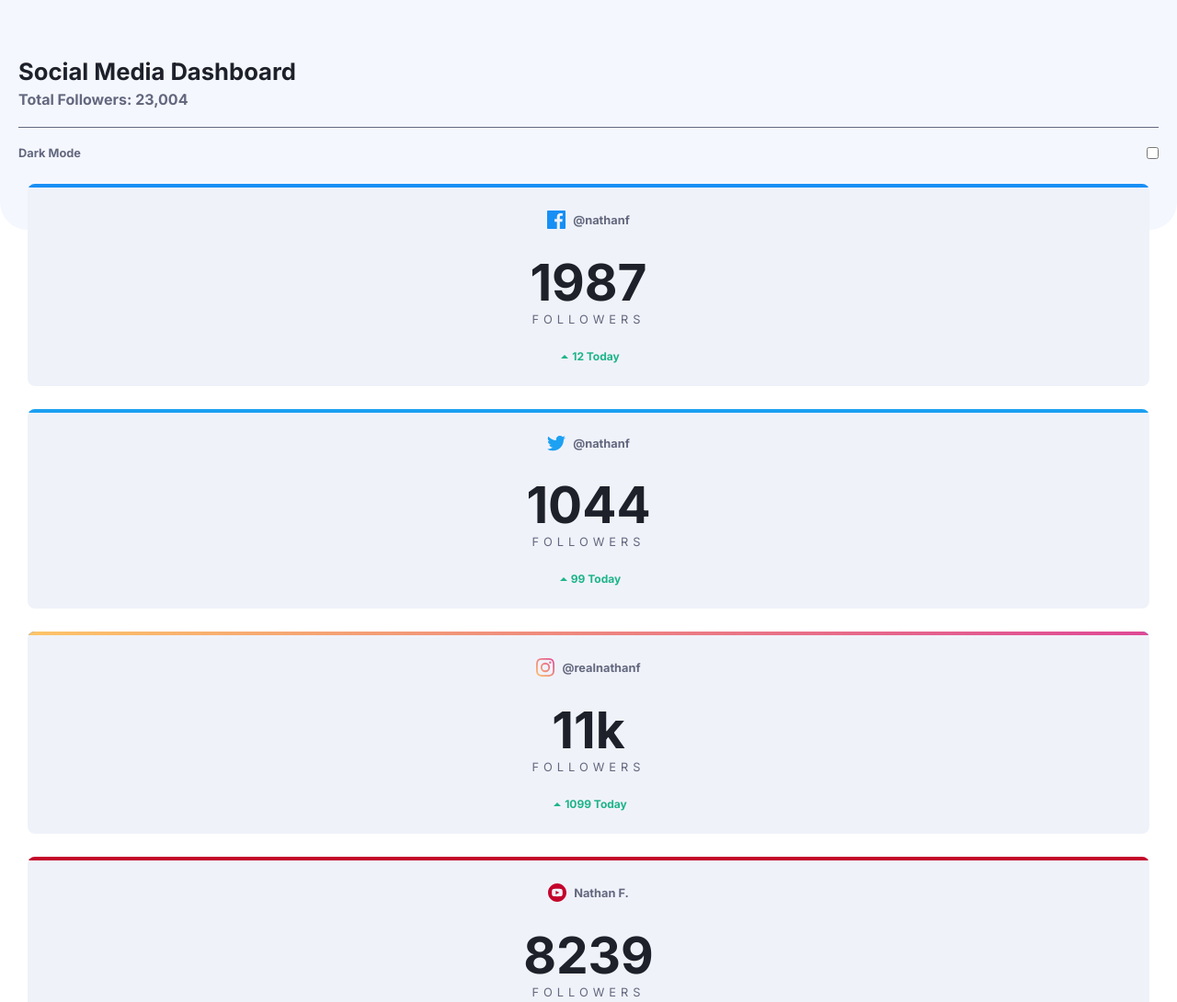
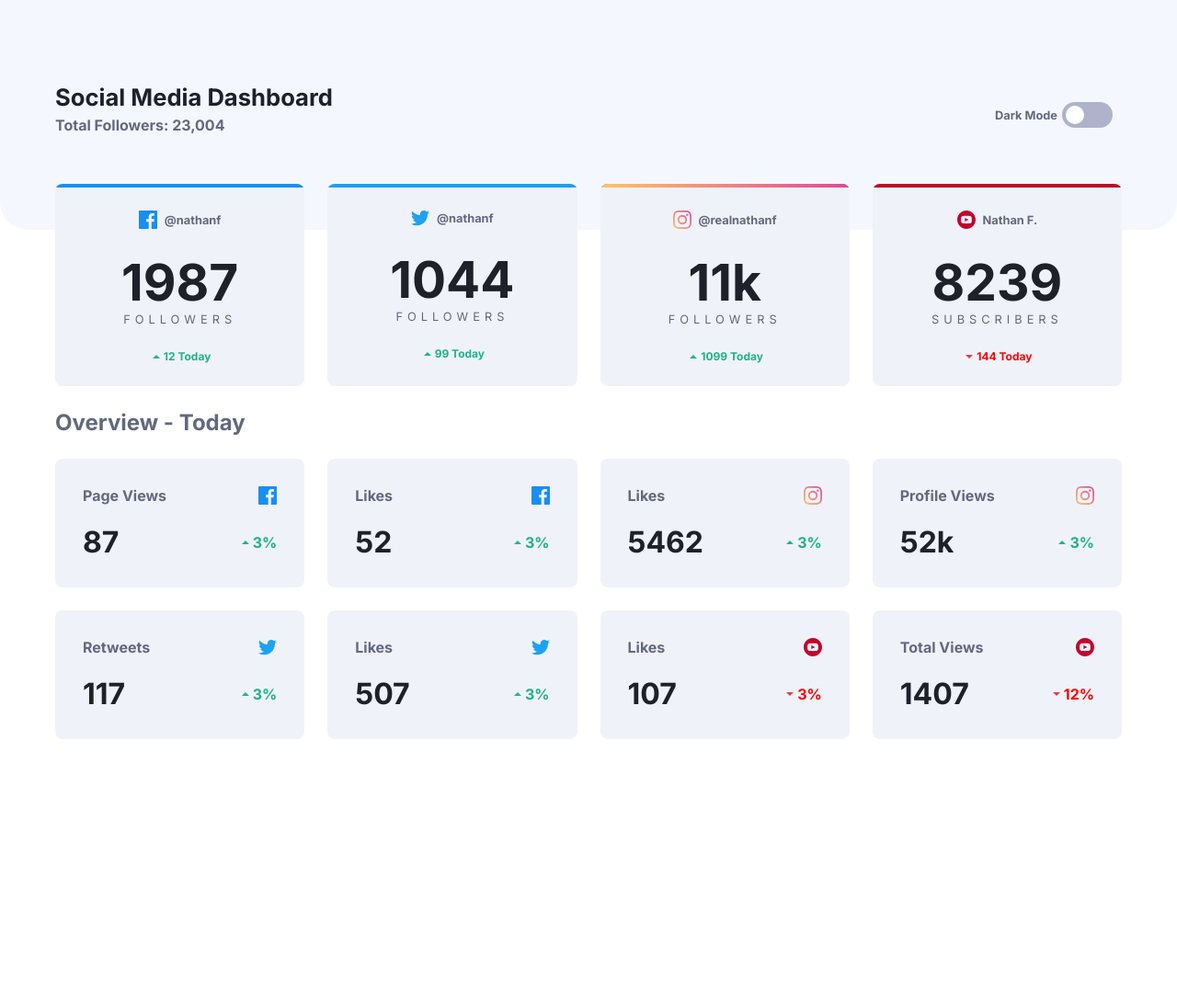
Before and after one commit to Akrata/social-media-dashboard, a plain HTML site: page index.html in a window 1280 px wide. Shown: the top 1090 px of the page at 92% size. After the commit the page ends 804 px from the top, so only its background shows below. Drawn offline with Linux system fonts and the light colour scheme.

Commit message:
finalizado light-mode responsive

```diff
--- a/css/style.css
+++ b/css/style.css
@@ -49,7 +49,7 @@ body{
     display: flex;
     flex-direction: column;
     justify-content: center;
-    padding: 20px;
+
     margin-bottom: -50px;
 
 }
@@ -75,16 +75,54 @@ body{
     font-weight: bold;
 }
 
+
+/*DARK MODE*/
+
 .dark-mode{
     display: flex;
     justify-content:space-between;
     padding: 20px 0px;
     font-size: 0.8rem;
     font-weight: 700;
+    align-items: center;
+    user-select: none;
+}
+
+.dark-mode input{
+    display: none;
+}
+.dark-mode-switch{
+    height: 28px;
+    background: var(--Toggle);
+    width: 55px;
+    /* border: solid 1px red; */
+    border-radius: 90px;
+    padding: 4px;
+    cursor: pointer;
+    user-select: none;
+}
+
+.dark-mode-switch::before{
+    content: "";
+    width: 20px;
+    height: 20px;
+    border-radius: 90px;
+    display: block;
+    background: white;
+    transform: translateX(0px);
+    transition: .3s;
+    will-change: transform ;
+
+
+}
+.checkbox:checked ~ .dark-mode-switch::before{
+    transform: translateX(25px);
+
 }
 /*BODY*/
 .wrapper{
     margin: 0px 30px;
+
 
 }
 
@@ -92,7 +130,12 @@ body{
     display: grid;
     /* border: solid 1px red; */
     grid-row-gap: 25px;
+    margin-bottom: 35px;
 }
+
+
+
+
 /*CARD*/
 .card{
     background:var(--Light_grayish_blue);
@@ -121,8 +164,6 @@ font-weight: 700;
 
 .card-mid{
     min-height: 50px;
-    /* margin: 20px 0px; */
-    /* border: solid 1px red; */
     display: flex;
     flex-direction: column;
     align-items: center;
@@ -170,6 +211,102 @@ font-weight: 700;
     background: var(--YouTube);
     height:4px;
 }
-.card-youtube .card-bot{
-color: red;
+
+
+
+
+
+/*OVERVIEW*/
+
+.overview{
+    margin:25px 30px;
 }
+
+/*SMALL CARD*/
+
+.small-card{
+    background: var(--Light_grayish_blue);
+    border-radius: 8px;
+    padding: 30px 30px;
+    display: flex;
+    flex-direction: column;
+    justify-content: space-between;
+    min-height: 140px;
+}
+.small-card-top{
+    display: flex;
+    justify-content: space-between;
+    align-items: center;
+}
+
+.small-card-top .small-card-title{
+    font-size: 1rem;
+    font-weight: 700;
+}
+
+.small-card-bot{
+    display: flex;
+    justify-content: space-between;
+    align-items: center;
+}
+
+.small-card-number{
+font-size: 2rem;
+font-weight: 700;
+color: var(--Very_dark_blue);
+}
+
+.small-card-percentage{
+    font-size: 1rem;
+    font-weight: 700;
+    color: var(--Lime_green);
+    display: flex;
+    align-items: center;
+}
+.small-card-percentage img{
+    margin: 0px 4px;
+}
+
+.down{
+    color: red;
+}
+
+@media screen and (min-width: 480px){
+    .grid{
+        grid-template-columns: 1fr 1fr;
+        grid-column-gap: 25px;
+    }
+}
+
+@media screen and (min-width: 720px){
+    .grid{
+        grid-template-columns: 1fr 1fr 1fr ;
+        grid-column-gap: 25px;
+        }
+    .dark-mode{
+        justify-content: flex-end;
+        position: absolute;
+        right: 10px;
+       }
+       .dark-mode-name{
+           margin-right: 5px;
+       }
+       .header-header{
+           border-bottom: none;
+           display: inline-block;
+
+       }
+}
+@media screen and (min-width: 1080px){
+    .grid{
+        grid-template-columns: 1fr 1fr 1fr 1fr;
+        grid-column-gap: 25px;
+    }
+    .wrapper{
+        margin: 0px 60px;
+    }
+    .overview{
+        margin: 25px 60px;
+    }
+
+}
--- a/index.html
+++ b/index.html
@@ -14,13 +14,14 @@
 </head>
 <body>
   <header class="header">
-    <div class="header-header">
+    <div class="header-header wrapper">
       <h1 class="header-title">Social Media Dashboard</h1>
       <p class="header-subtitle">Total Followers: 23,004</p>
     </div>
-    <div class="dark-mode">
+    <div class="dark-mode wrapper">
       <p class="dark-mode-name">Dark Mode</p>
-      <input class="dark-mode-switch" type="checkbox" name="switch" id="">
+      <input class="checkbox" type="checkbox" name="switch" id="switch">
+      <label class="dark-mode-switch" for="switch"></label>
     </div>
   </header>
   <section class="wrapper grid">
@@ -52,41 +53,102 @@
       <p class="card-top"><img src="images/icon-youtube.svg" alt="">Nathan F.</p>
       <p class="card-mid">
         <span class="card-mid-top">8239</span>
-        <span class="card-mid-bot">Followers</span>
+        <span class="card-mid-bot">Subscribers</span>
       </p>
-      <p class="card-bot"> <img src="images/icon-down.svg" alt=""> 144 Today</p>
+      <p class="card-bot down"> <img src="images/icon-down.svg" alt=""> 144 Today</p>
     </article>
 
   </section>
-  <section class="wrapper">
-
+  <div class="overview">
+    <h2>Overview - Today</h2>
+  </div>
+  <section class="wrapper grid">
+    <article class="small-card">
+      <p class="small-card-top">
+        <span class="small-card-title">Page Views</span>
+        <img src="images/icon-facebook.svg" alt="">
+      </p>
+      <p class="small-card-bot">
+        <span class="small-card-number">87</span>
+        <span class="small-card-percentage"> <img src="images/icon-up.svg" alt=""> 3%</span>
+      </p>
+    </article>
+    <article class="small-card">
+      <p class="small-card-top">
+        <span class="small-card-title">Likes</span>
+        <img src="images/icon-facebook.svg" alt="">
+      </p>
+      <p class="small-card-bot">
+        <span class="small-card-number">52</span>
+        <span class="small-card-percentage"> <img src="images/icon-up.svg" alt=""> 3%</span>
+      </p>
+    </article>
+    <article class="small-card">
+      <p class="small-card-top">
+        <span class="small-card-title">Likes</span>
+        <img src="images/icon-instagram.svg" alt="">
+      </p>
+      <p class="small-card-bot">
+        <span class="small-card-number">5462</span>
+        <span class="small-card-percentage"> <img src="images/icon-up.svg" alt=""> 3%</span>
+      </p>
+    </article>
+    <article class="small-card">
+      <p class="small-card-top">
+        <span class="small-card-title">Profile Views</span>
+        <img src="images/icon-instagram.svg" alt="">
+      </p>
+      <p class="small-card-bot">
+        <span class="small-card-number">52k</span>
+        <span class="small-card-percentage"> <img src="images/icon-up.svg" alt=""> 3%</span>
+      </p>
+    </article>
+    <article class="small-card">
+      <p class="small-card-top">
+        <span class="small-card-title">Retweets</span>
+        <img src="images/icon-twitter.svg" alt="">
+      </p>
+      <p class="small-card-bot">
+        <span class="small-card-number">117</span>
+        <span class="small-card-percentage"> <img src="images/icon-up.svg" alt=""> 3%</span>
+      </p>
+    </article>
+    <article class="small-card">
+      <p class="small-card-top">
+        <span class="small-card-title">Likes</span>
+        <img src="images/icon-twitter.svg" alt="">
+      </p>
+      <p class="small-card-bot">
+        <span class="small-card-number">507</span>
+        <span class="small-card-percentage"> <img src="images/icon-up.svg" alt=""> 3%</span>
+      </p>
+    </article>
+    <article class="small-card">
+      <p class="small-card-top">
+        <span class="small-card-title">Likes</span>
+        <img src="images/icon-youtube.svg" alt="">
+      </p>
+      <p class="small-card-bot">
+        <span class="small-card-number">107</span>
+        <span class="small-card-percentage down"> <img src="images/icon-down.svg" alt=""> 3%</span>
+      </p>
+    </article>
+    <article class="small-card">
+      <p class="small-card-top">
+        <span class="small-card-title">Total Views</span>
+        <img src="images/icon-youtube.svg" alt="">
+      </p>
+      <p class="small-card-bot">
+        <span class="small-card-number">1407</span>
+        <span class="small-card-percentage down"> <img src="images/icon-down.svg" alt=""> 12%</span>
+      </p>
+    </article>
 
   </section>
 
 
 
-  <!-- @nathanf
-
-  Followers
-
-
-
-
-  Followers
-
-
-  Nathan F.
-
-  Subscribers
-
-
-
-
-  Overview - Today
-
-  Page Views
-  87
-  3%
+  <!--
 
   Likes
   52
```
